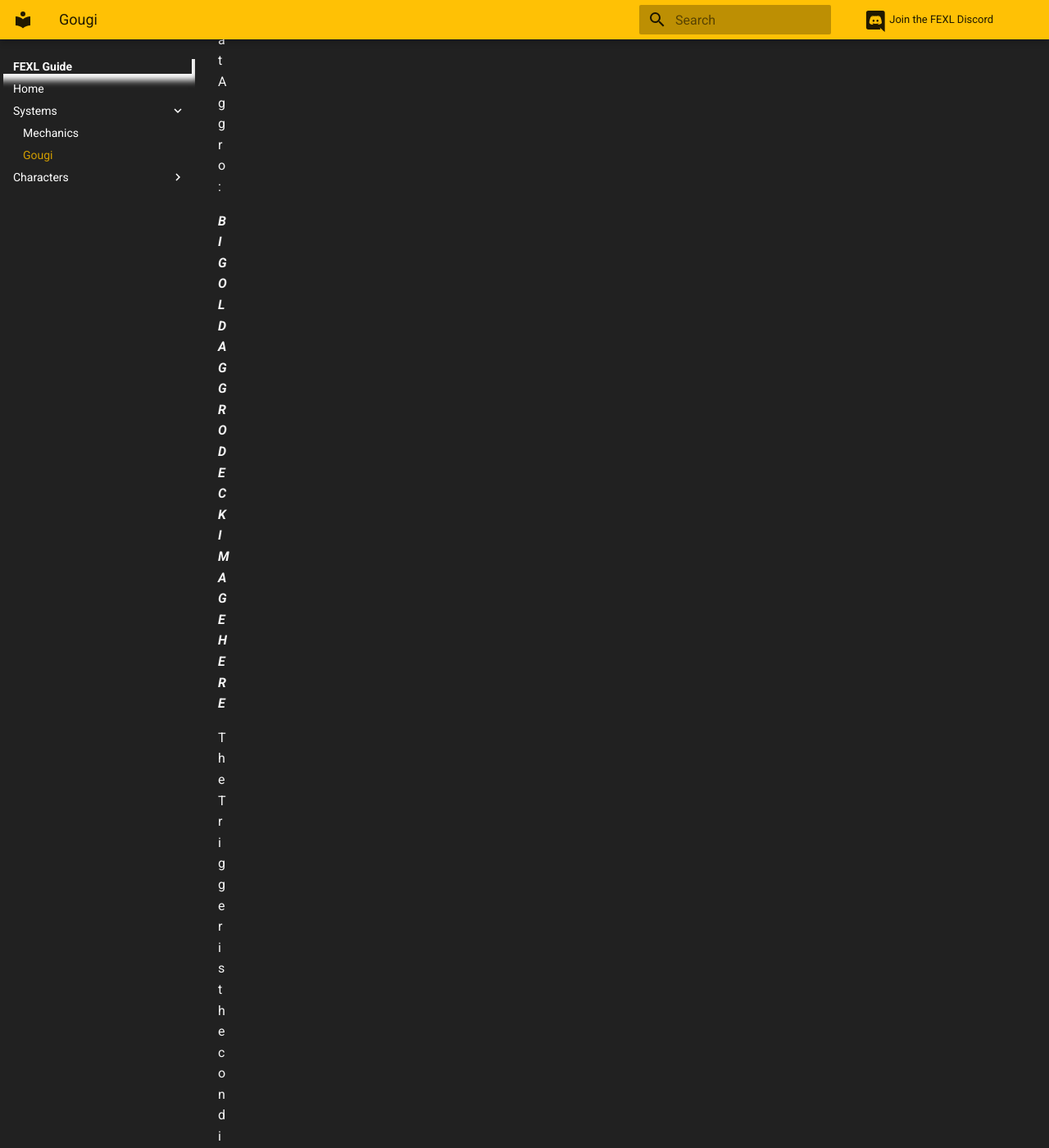
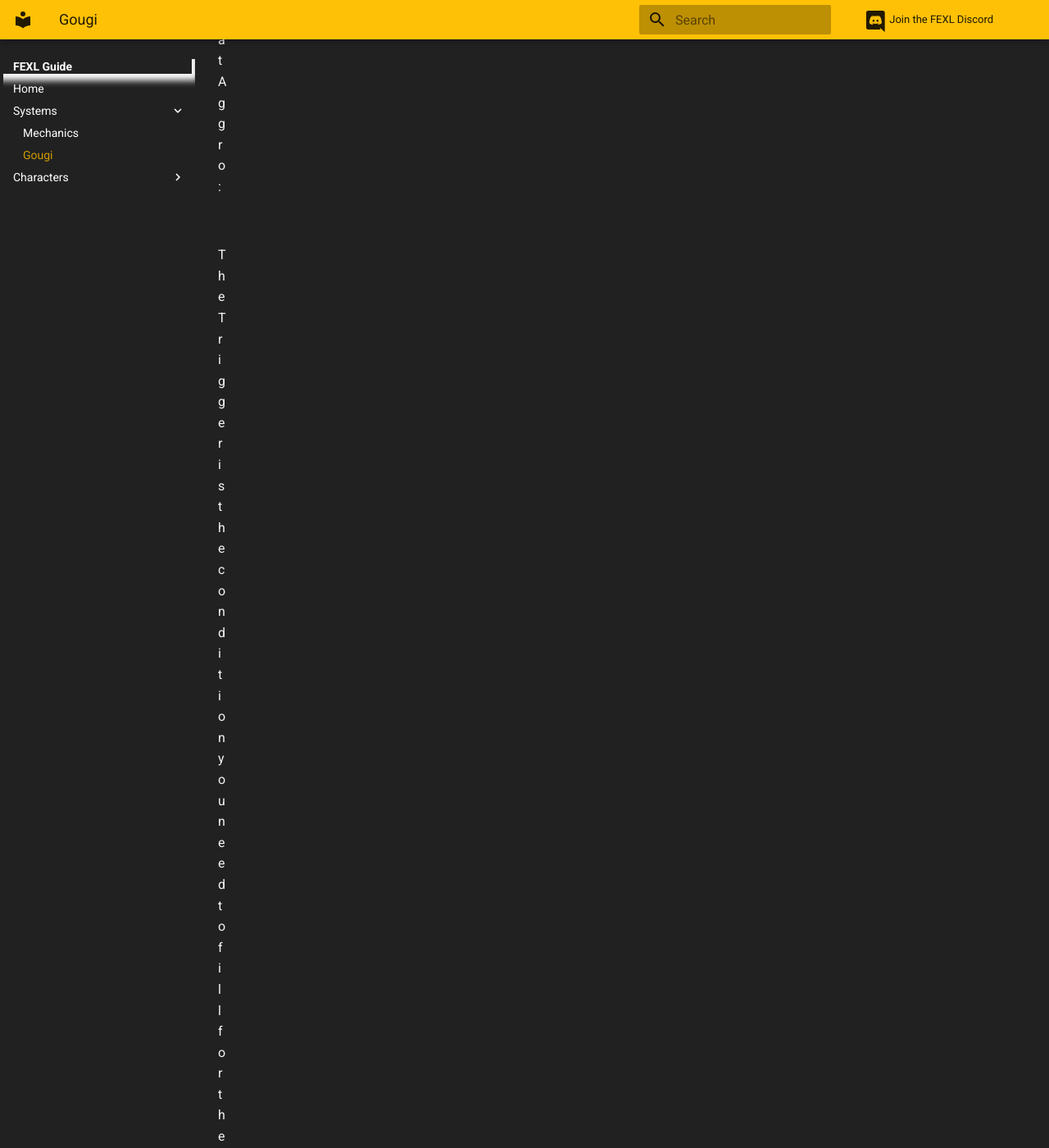
Before and after one commit to fabricioanciaes/fexlguide, an MkDocs documentation site: the page built from docs/system/gougi.md, in a window 1280 px wide and 1400 px high, scrolled down 8594 px. Shown: the whole window at 82% size. Built offline with MkDocs 1.6.1 and Material for MkDocs 9.7.7, drawn with Linux system fonts in a browser that asks for light colours; a script that is not in the unit is left out.

Commit message:
Update System “gougi”

```diff
--- a/docs/system/gougi.md
+++ b/docs/system/gougi.md
@@ -10,7 +10,7 @@
 
 For the sake of example, let's take a look at Aggro:
 
-***BIG OLD AGGRO DECK IMAGE HERE***
+![alt text](http://www.arika.co.jp/product/fexl_hp/character/system_eng/gougi_eng01.png "Aggro Deck")
 
 The Trigger is the condition you need to fill for the Gougi's Effect to activate. So, with Grab Up, once you land 2 non-command throws, you get a nice 20% increase to your grab range for the rest of the match. Erase Blow also has a simple Trigger with a simple but useful effect.
 
```
Also changed, not shown: other parts of docs/system/gougi.md (+2 -0 lines).
